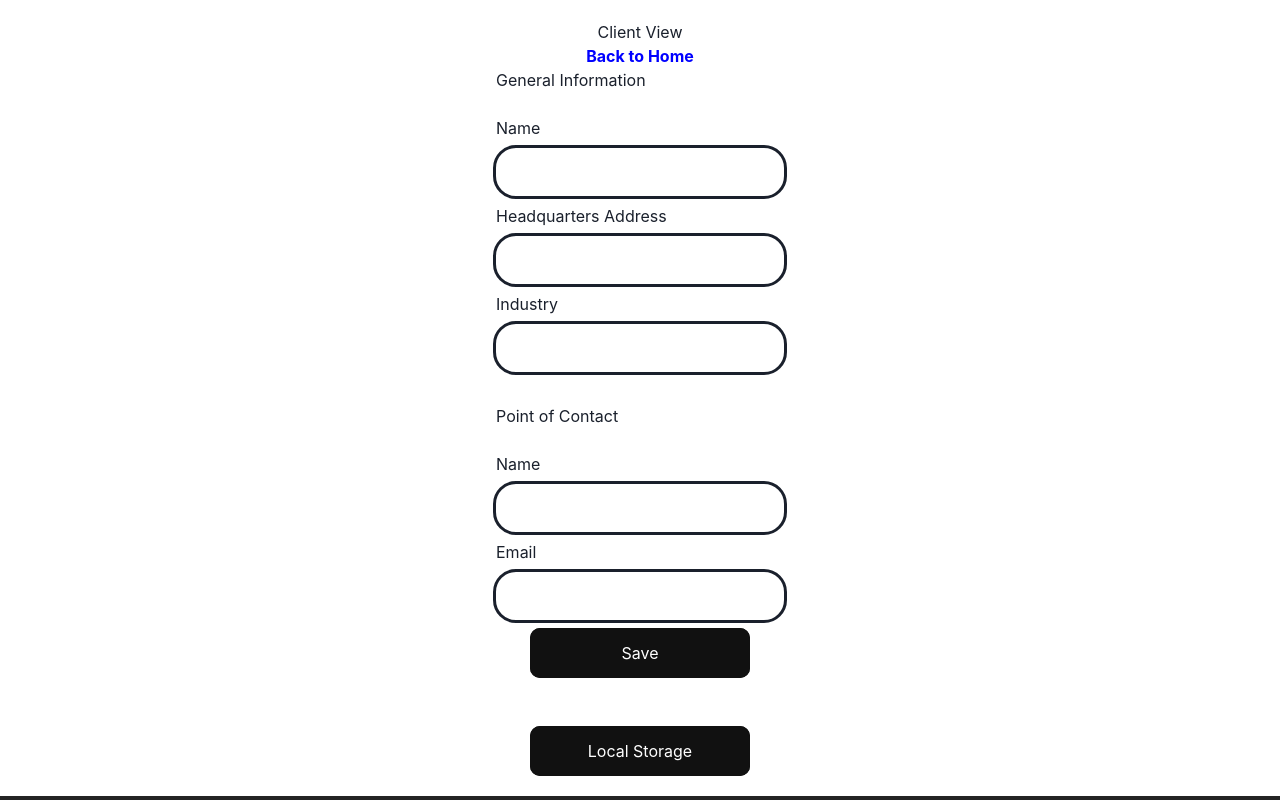
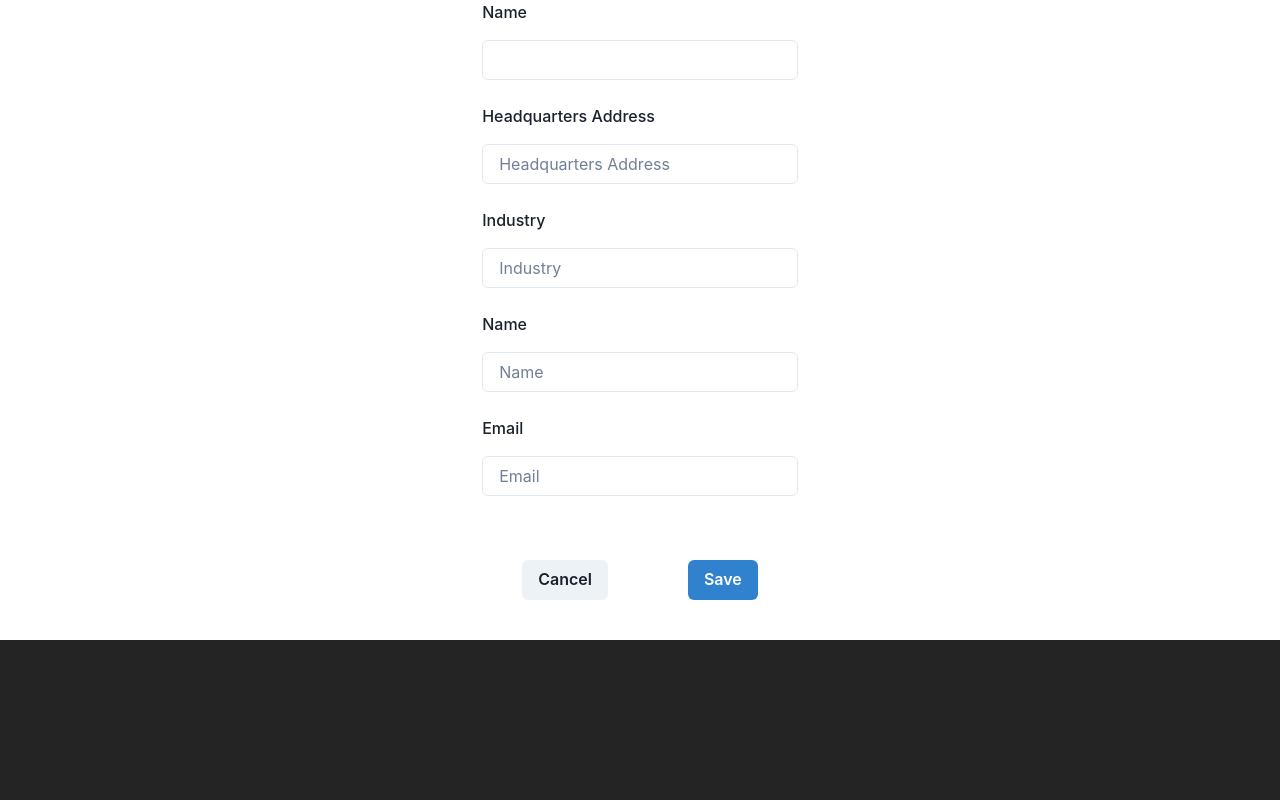
Before and after one commit to zmconsciencia/odin-app, a React (Vite) app: page /client-view in a window 1280 px wide. Built offline with nearby package versions, Linux system fonts and the light colour scheme.

Commit message:
new client form

```diff
--- a/package.json
+++ b/package.json
@@ -13,12 +13,16 @@
     "@chakra-ui/react": "^2.8.1",
     "@emotion/react": "^11.11.1",
     "@emotion/styled": "^11.11.0",
+    "@tanstack/react-query": "^4.35.3",
+    "axios": "^1.5.0",
     "d3": "^7.8.5",
+    "formik": "^2.4.5",
     "framer-motion": "^10.16.4",
     "react": "^18.2.0",
     "react-dom": "^18.2.0",
     "react-router-dom": "^6.16.0",
-    "recharts": "^2.8.0"
+    "recharts": "^2.8.0",
+    "yup": "^1.3.0"
   },
   "devDependencies": {
     "@types/d3": "^7.4.0",
--- a/src/ClientView.tsx
+++ b/src/ClientView.tsx
@@ -1,142 +1,164 @@
-import { useState, useEffect } from 'react';
-import { Link } from 'react-router-dom';
+import { useState } from "react";
+import {
+  Box,
+  Button,
+  Center,
+  Flex,
+  FormControl,
+  FormLabel,
+  Input,
+  Spacer,
+  VStack,
+} from "@chakra-ui/react";
+import { useFormik } from "formik";
+import * as Yup from "yup";
+import { useNavigate } from "react-router-dom";
+import { color } from "framer-motion";
 
-interface ClientData {
-    generalInfo: {
-      name: string;
-      headquartersAddress: string;
-      industry: string;
-    };
-    pointOfContact: {
-      name: string;
-      email: string;
-    };
+const ClientView = () => {
+  const navigate = useNavigate();
+
+  const validationSchema = Yup.object({
+    name: Yup.string().required("Name is required"),
+    location: Yup.string().required("Headquarters Address is required"),
+    industry: Yup.string().required("Industry is required"),
+    pointName: Yup.string().required("Point of Contact Name is required"),
+    pointEmail: Yup.string()
+      .email("Invalid email address")
+      .required("Point of Contact Email is required"),
+  });
+
+  interface LocalClientDto {
+    name: string;
+    location: string;
+    industry: string;
+    pointName: string;
+    pointEmail: string;
   }
 
-export default function ClientView() {
-  const [generalInfo, setGeneralInfo] = useState({
-    name: '',
-    headquartersAddress: '',
-    industry: '',
-  });
+  const FormComponent = () => {
+    const [isSubmitting, setIsSubmitting] = useState(false);
 
-  const [pointOfContact, setPointOfContact] = useState({
-    name: '',
-    email: '',
-  });
-  const [show, setShow] = useState(false);
+    const handleSubmit = async () => {
+      setIsSubmitting(true);
 
-  const [dataHistory, setDataHistory] = useState([]);
-
-
-  useEffect(() => {
-    const savedDataHistory = JSON.parse(localStorage.getItem('clientDataHistory') || '[]');
-    setDataHistory(savedDataHistory);
-  }, []);
-
-  function showHandler(){
-    if (show === false) {
-      setShow(true);
-    } else {
-      setShow(false);
-    }
-  }
-
-  const saveData = () => {
-    const newData : ClientData = {
-      generalInfo,
-      pointOfContact,
+      // Simulate an API call (replace this with your actual logic)
+      try {
+        // Simulate a successful API response
+        await new Promise((resolve) => setTimeout(resolve, 1000));
+        alert("Client created successfully");
+        formik.resetForm();
+      } catch (error) {
+        console.error("Error:", error);
+      } finally {
+        setIsSubmitting(false);
+      }
     };
 
-    // Update the data history with the new data
-    const updatedDataHistory = [...dataHistory, newData];
+    const formik = useFormik<LocalClientDto>({
+      initialValues: {
+        name: "",
+        location: "",
+        industry: "",
+        pointName: "",
+        pointEmail: "",
+      },
+      onSubmit: handleSubmit,
+      validationSchema: validationSchema,
+    });
 
-    // Save the updated data history to local storage
-    localStorage.setItem('clientDataHistory', JSON.stringify(updatedDataHistory));
-
-    // Clear the input fields
-    setGeneralInfo({
-      name: '',
-      headquartersAddress: '',
-      industry: '',
-    });
-    setPointOfContact({
-      name: '',
-      email: '',
-    });
+    return (
+      <>
+        <Center>
+          <form onSubmit={formik.handleSubmit}>
+            <VStack spacing={4} align="flex-start">
+              <FormControl>
+                <FormLabel>Name</FormLabel>
+                <Input
+                  value={formik.values.name}
+                  onChange={formik.handleChange}
+                  name="name"
+                  type="text"
+                />
+              </FormControl>
+              {formik.touched.name && formik.errors.name && (
+                <div className="error-message" style={{color: "red"}}>{formik.errors.name}</div>
+              )}
+              <FormControl>
+                <FormLabel>Headquarters Address</FormLabel>
+                <Input
+                  value={formik.values.location}
+                  onChange={formik.handleChange}
+                  name="location"
+                  placeholder="Headquarters Address"
+                />
+              </FormControl>
+              {formik.touched.location && formik.errors.location && (
+                <div className="error-message" style={{color: "red"}}>{formik.errors.location}</div>
+              )}
+              <FormControl>
+                <FormLabel>Industry</FormLabel>
+                <Input
+                  value={formik.values.industry}
+                  onChange={formik.handleChange}
+                  name="industry"
+                  placeholder="Industry"
+                />
+              </FormControl>
+              {formik.touched.industry && formik.errors.industry && (
+                <div className="error-message" style={{color: "red"}}>{formik.errors.industry}</div>
+              )}
+              <FormControl>
+                <FormLabel>Name</FormLabel>
+                <Input
+                  value={formik.values.pointName}
+                  onChange={formik.handleChange}
+                  name="pointName"
+                  placeholder="Name"
+                />
+              </FormControl>
+              {formik.touched.pointName && formik.errors.pointName && (
+                <div className="error-message" style={{color: "red"}}>{formik.errors.pointName}</div>
+              )}
+              <FormControl>
+                <FormLabel>Email</FormLabel>
+                <Input
+                  value={formik.values.pointEmail}
+                  onChange={formik.handleChange}
+                  name="pointEmail"
+                  type="email"
+                  placeholder="Email"
+                />
+              </FormControl>
+              {formik.touched.pointEmail && formik.errors.pointEmail && (
+                <div className="error-message" style={{color: "red"}}>{formik.errors.pointEmail}</div>
+              )}
+              <Flex>
+                <Box p={10}>
+                  <Button colorScheme="gray" onClick={() => navigate("/")}>
+                    Cancel
+                  </Button>
+                </Box>
+                <Spacer />
+                <Box p={10}>
+                  <Button type="submit" colorScheme="blue" disabled={isSubmitting}>
+                    Save
+                  </Button>
+                </Box>
+              </Flex>
+            </VStack>
+          </form>
+        </Center>
+      </>
+    );
   };
 
-  function DisplayDataHistory() {
-    return dataHistory.map((data: ClientData, index: number) => {
-      return (
-        <div key={index}>
-            <br />
-            <h1>General Information: {index}</h1>
-            <h2>Name: {data.generalInfo.name}</h2>
-            <h2>Headquarters Address: {data.generalInfo.headquartersAddress}</h2>
-            <h2>Industry: {data.generalInfo.industry}</h2>
-            <h1>Point of Contact: {index}</h1>
-            <h2>Name: {data.pointOfContact.name}</h2>
-            <h2>Email: {data.pointOfContact.email}</h2>
-        </div>
-      );
-    });
-  }
+  return (
+    <>
+      {/*Page Header*/}
+      <Center>{<FormComponent />}</Center>
+    </>
+  );
+};
 
-  return (
-    <div className='client-view'>
-      <h1>Client View</h1>
-      <Link to="/" className='links'>Back to Home</Link>
-      <div className="General Information">
-        <h1>General Information</h1>
-        <br />
-        <h2>Name</h2>
-        <input
-          type="text"
-          value={generalInfo.name}
-          onChange={(e) => setGeneralInfo({ ...generalInfo, name: e.target.value })}
-        />
-        <h2>Headquarters Address</h2>
-        <input
-          type="text"
-          value={generalInfo.headquartersAddress}
-          onChange={(e) =>
-            setGeneralInfo({ ...generalInfo, headquartersAddress: e.target.value })
-          }
-        />
-        <h2>Industry</h2>
-        <input
-          type="text"
-          value={generalInfo.industry}
-          onChange={(e) => setGeneralInfo({ ...generalInfo, industry: e.target.value })}
-        />
-      </div>
-      <br />
-      <div className="Point of contact">
-        <h1>Point of Contact</h1>
-        <br />
-        <h2>Name</h2>
-        <input
-          type="text"
-          value={pointOfContact.name}
-          onChange={(e) => setPointOfContact({ ...pointOfContact, name: e.target.value })}
-        />
-        <h2>Email</h2>
-        <input
-          type="text"
-          value={pointOfContact.email}
-          onChange={(e) => setPointOfContact({ ...pointOfContact, email: e.target.value })}
-        />
-      </div>
-      <button className="glow-on-hover" onClick={saveData} type="button">
-        Save
-      </button>
-      <br />
-      <div>
-        <br />
-        <button className='glow-on-hover' onClick={showHandler} type='button'>Local Storage</button>
-        {show ? (<DisplayDataHistory />) : null}
-      </div>
-    </div>
-  );
-}
+export default ClientView;
```
Also changed, not shown: 1 other file (tests, documents, lock files or other folders).
